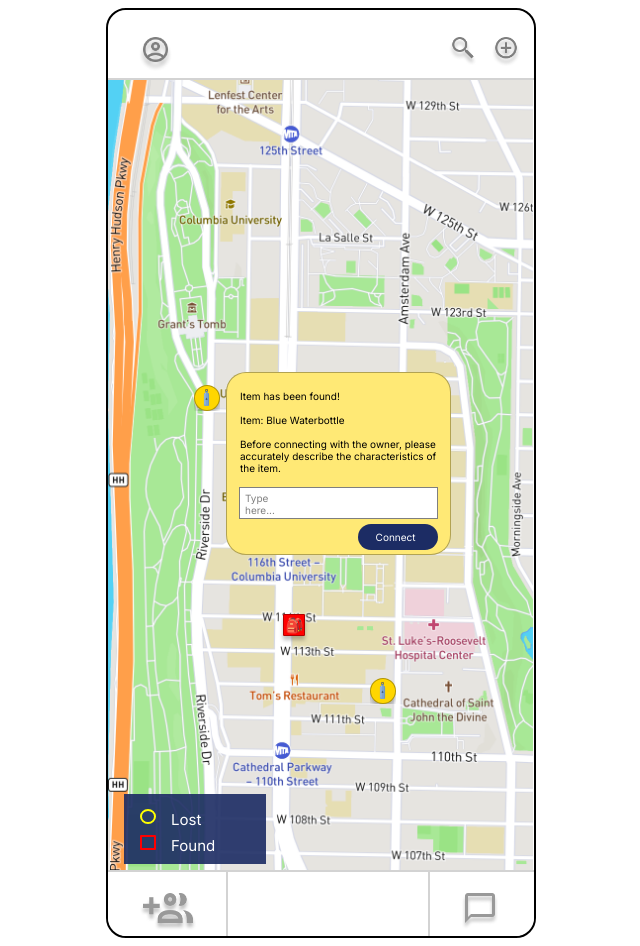
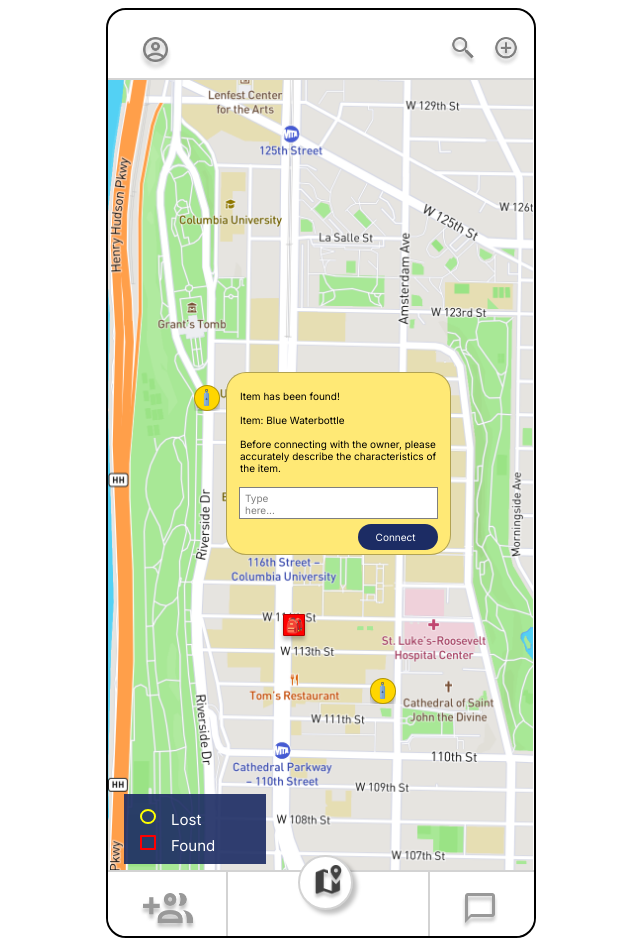
Before and after one commit to orlicohen/uiproj, a plain HTML site: page post.html in a window 1280 px wide. Shown: the whole page, without its empty margins (319-959 px from the left). Drawn offline with Linux system fonts and the light colour scheme.

Commit message:
added map button; connected it all pages

```diff
--- a/post.html
+++ b/post.html
@@ -62,6 +62,10 @@
             <div class="connect_button">
                 <span class="connect_text">Connect</span>
             </div>
+            <div class="map_button"></div>
+            <a href="home.html">
+              <img class="map_icon" src="./map_icon.png">
+            </a>
             <div class="bottom_bar">
                 <div class="bottom_left_button">
                     <a href="communities.html">
```
Also changed, not shown: home.html (+4 -1 lines), new_post.html (+4 -1 lines), search.html (+4 -1 lines).
